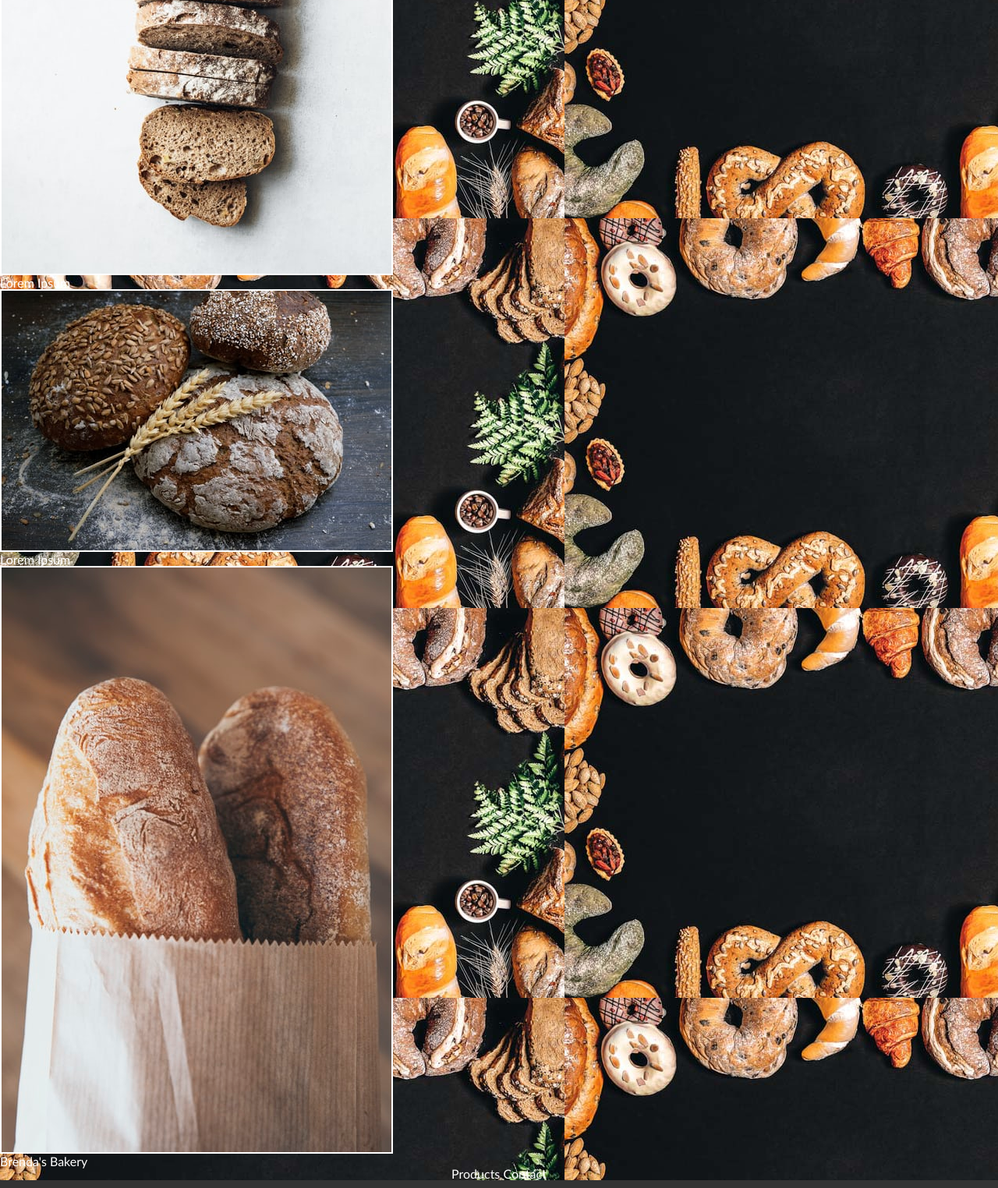
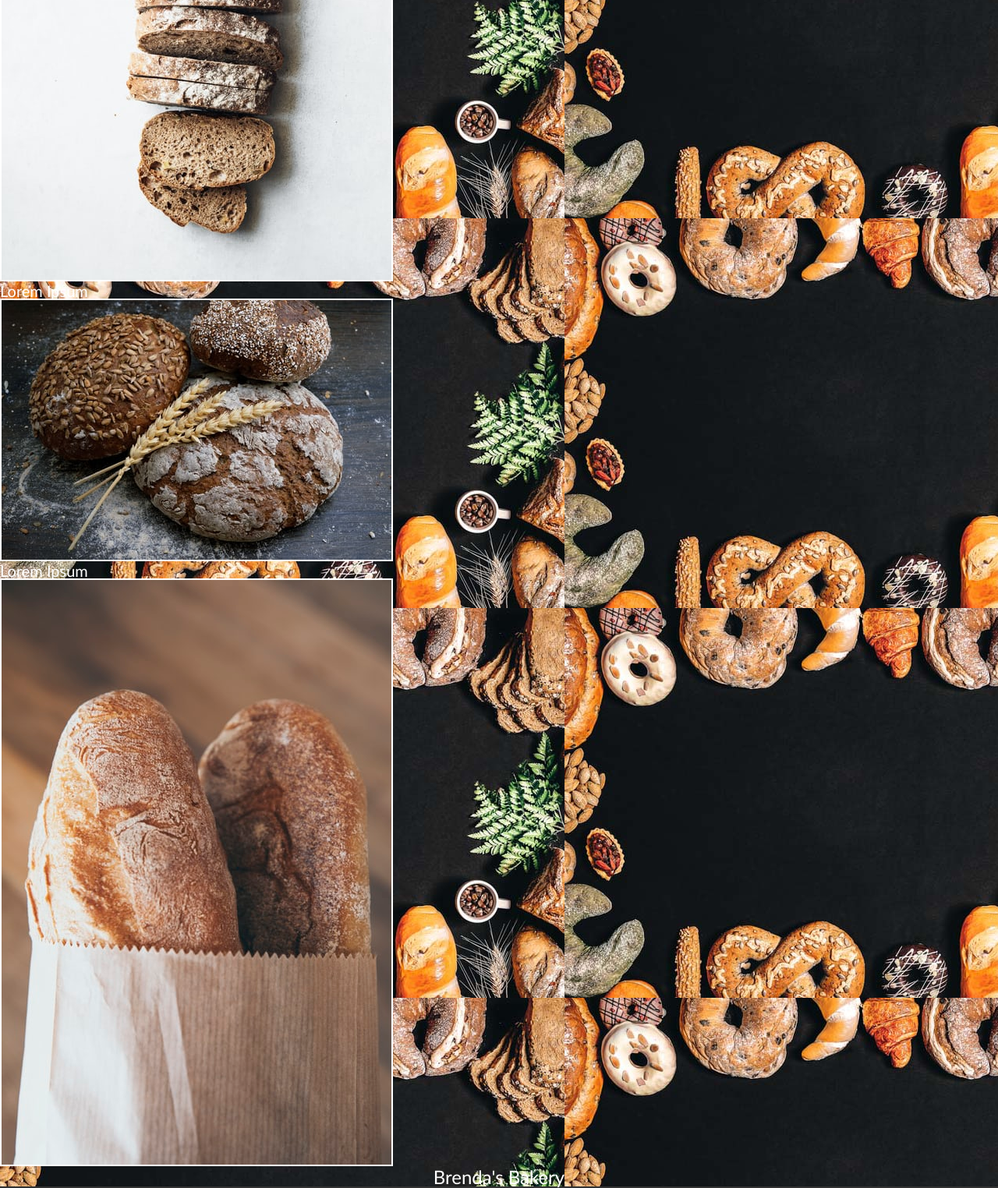
Before and after one commit to beth0024/mtm-6201-midterm, a plain HTML site: page products.html in a window 1280 px wide. Shown: the part 720-2244 px from the top of the page at 78% size. Drawn offline with Linux system fonts and the light colour scheme; files whose address does not match are found by name.

Commit message:
styles css and adds grid items to products.html

```diff
--- a/css/main.css
+++ b/css/main.css
@@ -63,8 +63,15 @@ header {
     text-align: center;
 }
 
+h1 {
+    font-size: 84px;
+    padding-top: 100px;
+}
+
 .subheader {
     color: lightgrey;
+    font-size: 24px;
+    padding: 20px 0;
 }
 
 img {
@@ -73,6 +80,10 @@ img {
 
 nav {
     text-align: center;
+    position: absolute;
+    bottom: 0px;
+    width: 100%;
+    padding: 100px 0;
 }
 
 ul {
@@ -81,6 +92,21 @@ ul {
 
 li {
     display: inline;
+    font-size: 42px;
+    padding: 0 60px;
+}
+
+.products h2 {
+    font-size: 20px;
+}
+
+h3 {
+    text-align: center;
+    font-size: 24px;
+}
+
+.contact {
+
 }
 
 a:link {
@@ -102,3 +128,9 @@ a:active {
     color: white;
     text-decoration: none;
 }
+
+@media only screen and (min-width: 768px) {
+    .products {
+        display: grid;
+    }
+}
--- a/products.html
+++ b/products.html
@@ -11,14 +11,22 @@
     <div class="container">
         <main>
             <section class="products">
+                <div class="grid-item">
                     <h2>Lorem Ipsum</h2>
                     <img src="images/bakery image.jpg" alt="collection of bread">
+                </div>
+                <div class="grid-item">
                     <h2>Lorem Ipsum</h2>
                     <img src="images/bakery image 3.jpg" alt="sour dough bread">
+                </div>
+                <div class="grid-item">
                     <h2>Lorem Ipsum</h2>
                     <img src="images/bakery image 2.jpg" alt="round dough bread">
+                </div>
+                <div class="grid-item">
                     <h2>Lorem Ipsum</h2>
                     <img src="images/bakery image 5.jpg" alt="bread in a bag">
+                </div>
             </section> <!-- end section products -->
         </main> <!-- end section main -->
         <footer>
```
Also changed, not shown: contact.html (+1 -1 lines). Lines whose indentation alone changed are shown as unchanged.
